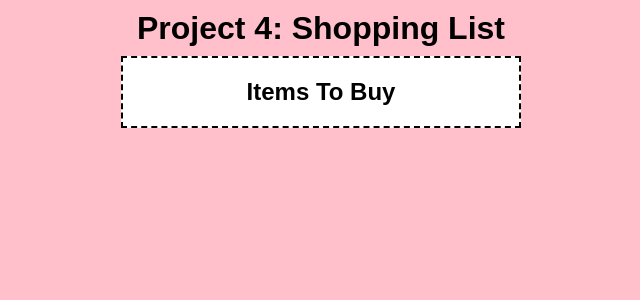
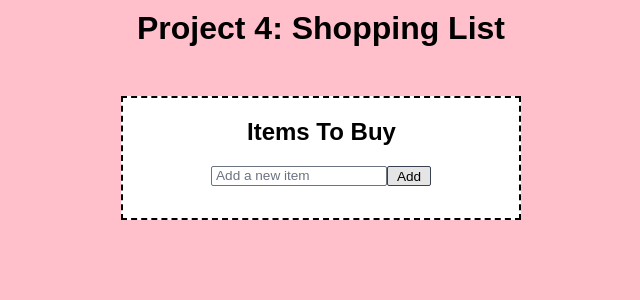
Before and after one commit to wirenpaper/shopping_list, a Next.js app: page / in a window 1280 px wide. Shown: the top 300 px of the page, without its empty margins (319-959 px from the left). Built offline with nearby package versions, Linux system fonts and the light colour scheme.

Commit message:
satisfied with UI so far

```diff
--- a/app/page.tsx
+++ b/app/page.tsx
@@ -3,8 +3,23 @@ export default function Home() {
     <>
       <h1 className="flex justify-center p-1">Project 4: Shopping List</h1>
       <div className="flex justify-center">
-        <div className="bg-white flex justify-center w-25rem border-2 border-black border-dashed">
-          <h2 className="p-4">Items To Buy</h2>
+        <div className="mt-10 bg-white flex justify-center w-25rem border-2 border-black border-dashed">
+          <div className="flex-row">
+            <h2 className="p-4 pl-9">Items To Buy</h2>
+            <div className="flex pb-3">
+              <input
+                type="text"
+                placeholder="Add a new item"
+                className="border placeholder-gray-500 border-gray-500
+                           mb-5 h-5 w-44 pl-1 text-custom-sm rounded-sm"
+              />
+              <button className="border border-gray-700 h-5 w-11 bg-buttonColor rounded-sm">
+                <p className="flex justify-center items-center text-custom-sm">
+                  Add
+                </p>
+              </button>
+            </div>
+          </div>
         </div>
       </div>
     </>
--- a/tailwind.config.ts
+++ b/tailwind.config.ts
@@ -10,6 +10,13 @@ const config: Config = {
     extend: {
       width: {
         '25rem': '25rem',
+        '45': '12rem',
+      },
+      backgroundColor: {
+        'buttonColor': '#E5E5E5',
+      },
+      fontSize: {
+        'custom-sm': '0.85rem'
       },
       backgroundImage: {
         "gradient-radial": "radial-gradient(var(--tw-gradient-stops))",
```
